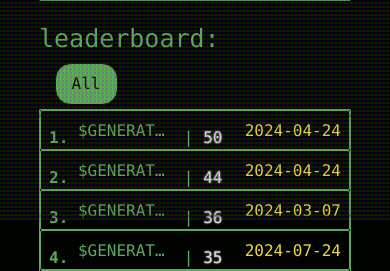
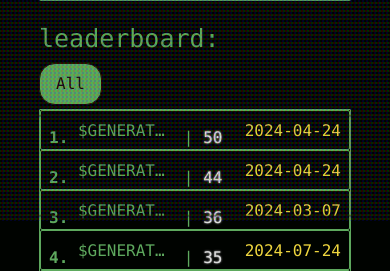
Before and after one commit to good-programmer/CITS3403-project, a Flask app: page /puzzle/1/info in a window 390 px wide. Shown: the part 623-894 px from the top of the page. Run offline with Flask 3, Linux system fonts and the light colour scheme; parts of the project's set-up code (start-up, migrations or seed data) failed here and were passed over; some libraries are stand-ins or nearby versions.

Commit message:
left-align buttons-container on puzzleinfo on small displays

```diff
--- a/project/static/css/global.css
+++ b/project/static/css/global.css
@@ -1613,4 +1613,8 @@ a:hover {
         margin-left: 11% !important;
         max-width: 50%;
     }
-}
+    .buttons-container {
+        margin-left: 0 !important;
+        align-items: left !important;
+    }
+}
```
